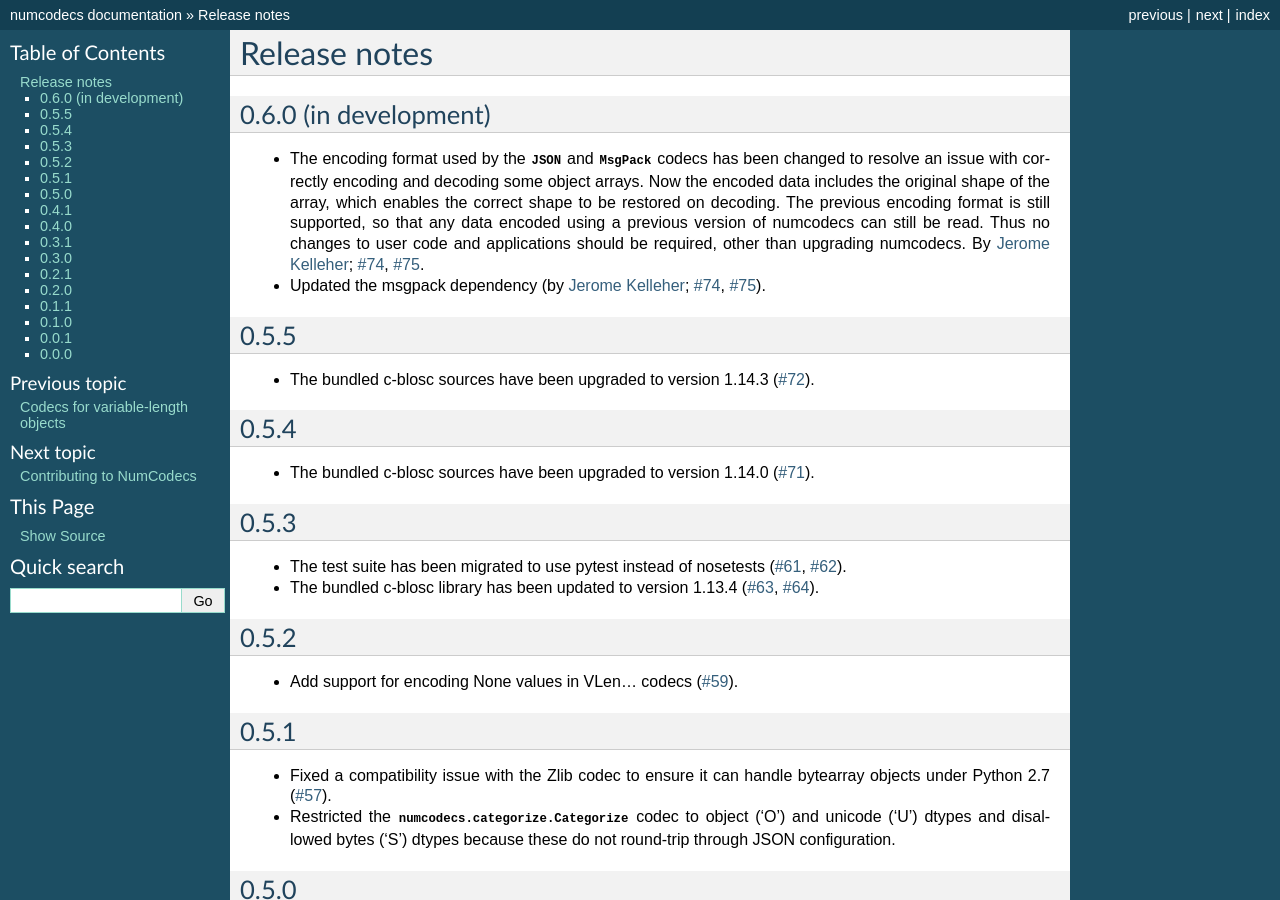
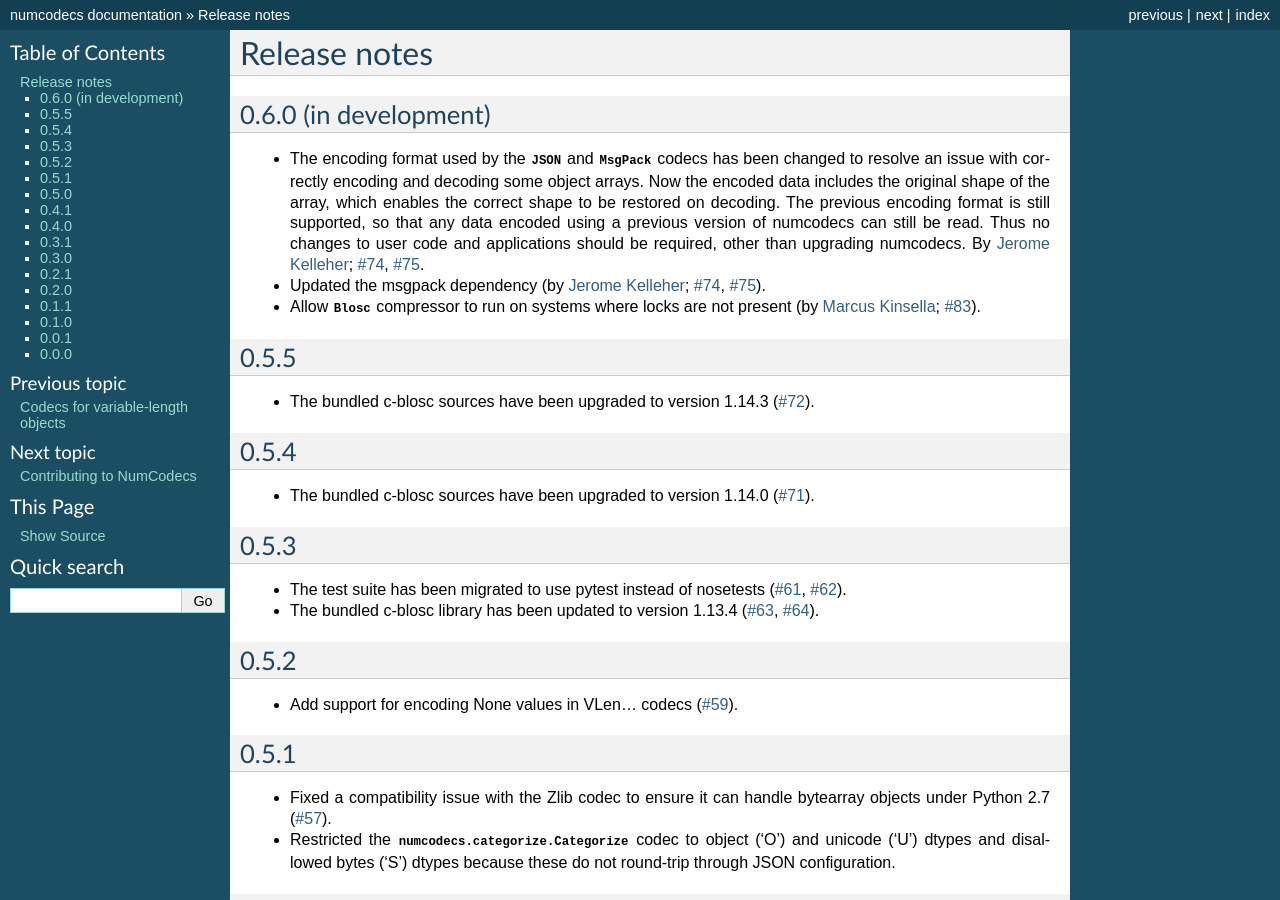
Before and after one commit to zarr-developers/numcodecs, a Sphinx documentation site: the page built from docs/release.rst, in a window 1280 px wide and 900 px high. Built offline with Sphinx 7.4.7, drawn with Linux system fonts in a browser that asks for light colours; pages that are not in the unit, such as notebooks, are missing from menus; the version number could not be read and is left out.

Commit message:
release notes [ci skip]

```diff
--- a/docs/release.rst
+++ b/docs/release.rst
@@ -17,6 +17,9 @@
 
 * Updated the msgpack dependency (by :user:`Jerome Kelleher <jeromekelleher>`;
   :issue:`74`, :issue:`75`).
+
+* Allow :class:`Blosc` compressor to run on systems where locks are not present (by
+  :user:`Marcus Kinsella <mckinsel>`; :issue:`#83`).
 
 .. _release_0.5.5:
 
```
